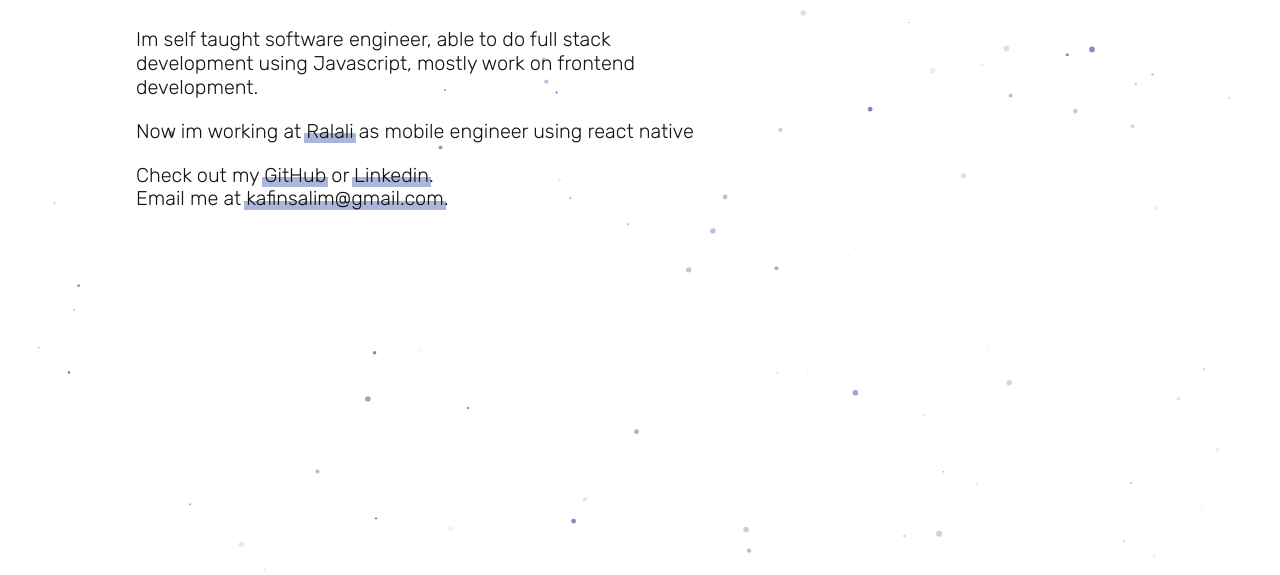
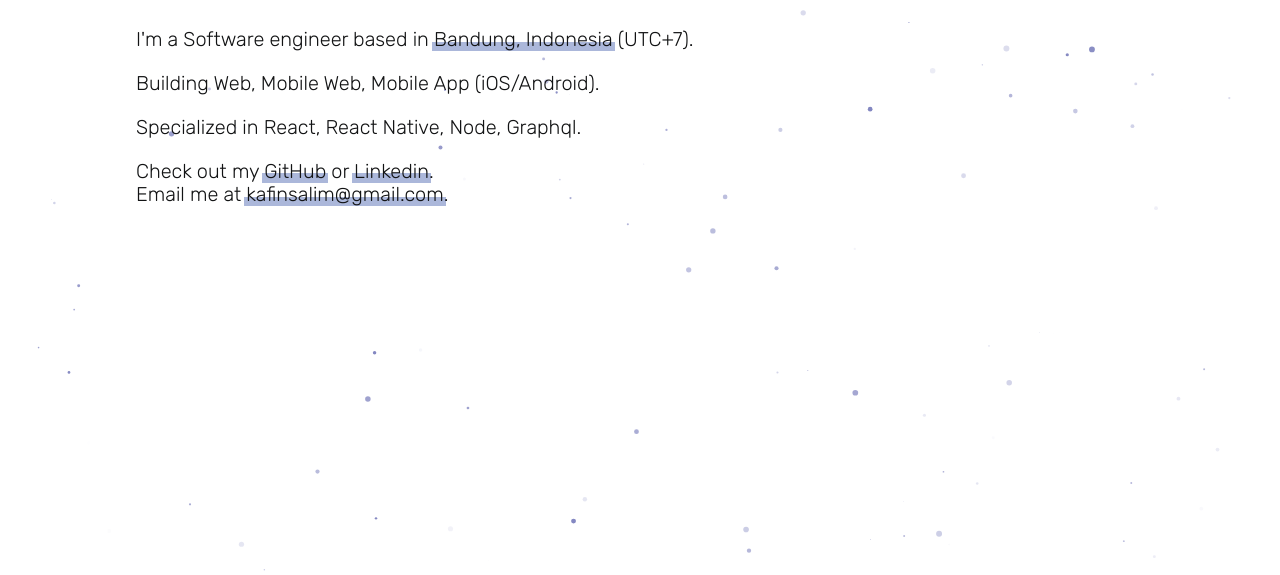
Before and after one commit to kfnx/kfnx.github.io, a plain HTML site: page index.html in a window 1280 px wide. Shown: the part 225-800 px from the top of the page. Drawn offline with nearby package versions, Linux system fonts and the light colour scheme.

Commit message:
update remove prev company

```diff
--- a/index.html
+++ b/index.html
@@ -85,13 +85,13 @@
       My name is Kafin Salim.
     </p>
     <p>
-      Im self taught software engineer, able to do full stack development using
-      Javascript, mostly work on frontend development.
+      I'm a Software engineer based in <a href="https://goo.gl/maps/yPiELbeeSwZoyuxr9"" target="_blank">Bandung, Indonesia</a> (UTC+7).
     </p>
     <p>
-      Now im working at
-      <a href="https://ralali.com" target="_blank">Ralali</a> as mobile engineer
-      using react native
+      Building Web, Mobile Web, Mobile App (iOS/Android).
+    </p>
+    <p>
+      Specialized in React, React Native, Node, Graphql.
     </p>
     <p>
       Check out my
```
